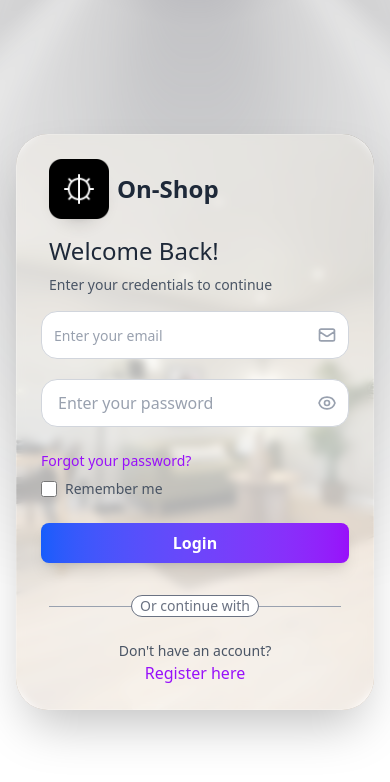
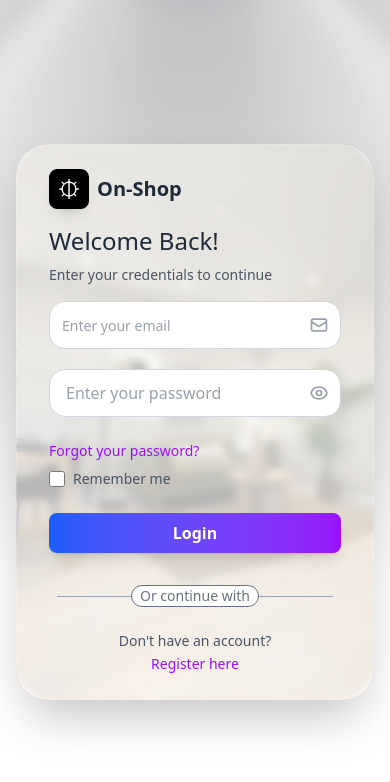
Before and after one commit to jonathanCocuy/online-shop, a Next.js app in the folder frontend/: page /login in a window 390 px wide. Shown: the top 782 px of the page. Built offline with nearby package versions, Linux system fonts and the light colour scheme; no server answers.

Commit message:
style(auth): responsive design in progress

```diff
--- a/frontend/src/app/(auth)/login/components/LoginForm.tsx
+++ b/frontend/src/app/(auth)/login/components/LoginForm.tsx
@@ -81,10 +81,10 @@ export default function LoginForm() {
                     {/* Header */}
                     <div className="text-left mb-4 px-2">
                         <div className="flex items-center justify-start gap-2 mb-4">
-                            <div className="flex items-center justify-center w-15 h-15 shadow-lg rounded-full bg-white">
-                                <Image src="/images/login-logo.png" alt="Login" width={60} height={60} className="rounded-sm" />
+                            <div className="flex items-center justify-center w-10 h-10 shadow-lg rounded-full bg-white">
+                                <Image src="/images/login-logo.png" alt="Login" className="rounded-sm" width={50} height={50}/>
                             </div>
-                            <p className="text-2xl font-bold text-gray-800">On-Shop</p>
+                            <p className="text-xl font-bold text-gray-800">On-Shop</p>
                         </div>
                         <h1 className="text-2xl text-gray-800 mb-2">
                             Welcome Back!
@@ -95,7 +95,7 @@ export default function LoginForm() {
                     </div>
 
                     {/* Form */}
-                    <form onSubmit={onSubmit} className="space-y-6">
+                    <form onSubmit={onSubmit} className="space-y-6 px-2	">
                         <div className="space-y-5">
                             {/* Email Input */}
                             <div>
@@ -217,7 +217,7 @@ export default function LoginForm() {
                         <Link
                             href="/register"
                             onClick={handleNavigateToRegister}
-                            className="text-purple-600 hover:text-purple-700 font-medium transition-colors cursor-pointer"
+                            className="text-sm text-purple-600 hover:text-purple-700 font-medium transition-colors cursor-pointer"
                         >
                             Register here
                         </Link>
--- a/frontend/src/app/(auth)/register/components/RegisterForm.tsx
+++ b/frontend/src/app/(auth)/register/components/RegisterForm.tsx
@@ -100,7 +100,7 @@ export default function RegisterForm() {
                     </div>
 
                     {/* Form */}
-                    <form onSubmit={handleSubmit(onSubmit)} className="space-y-4 px-4 md:px-8 lg:px-16">
+                    <form onSubmit={handleSubmit(onSubmit)} className="space-y-4 px-2 md:px-8 lg:px-16">
                         <div className="space-y-4">
                             {/* Name Input */}
                             <div>
@@ -315,7 +315,7 @@ export default function RegisterForm() {
                         <Link
                             href="/login"
                             onClick={handleNavigateToLogin}
-                            className="text-purple-600 hover:text-purple-700 font-medium transition-colors cursor-pointer"
+                            className="text-sm text-purple-600 hover:text-purple-700 font-medium transition-colors cursor-pointer"
                         >
                             Login here
                         </Link>
```
